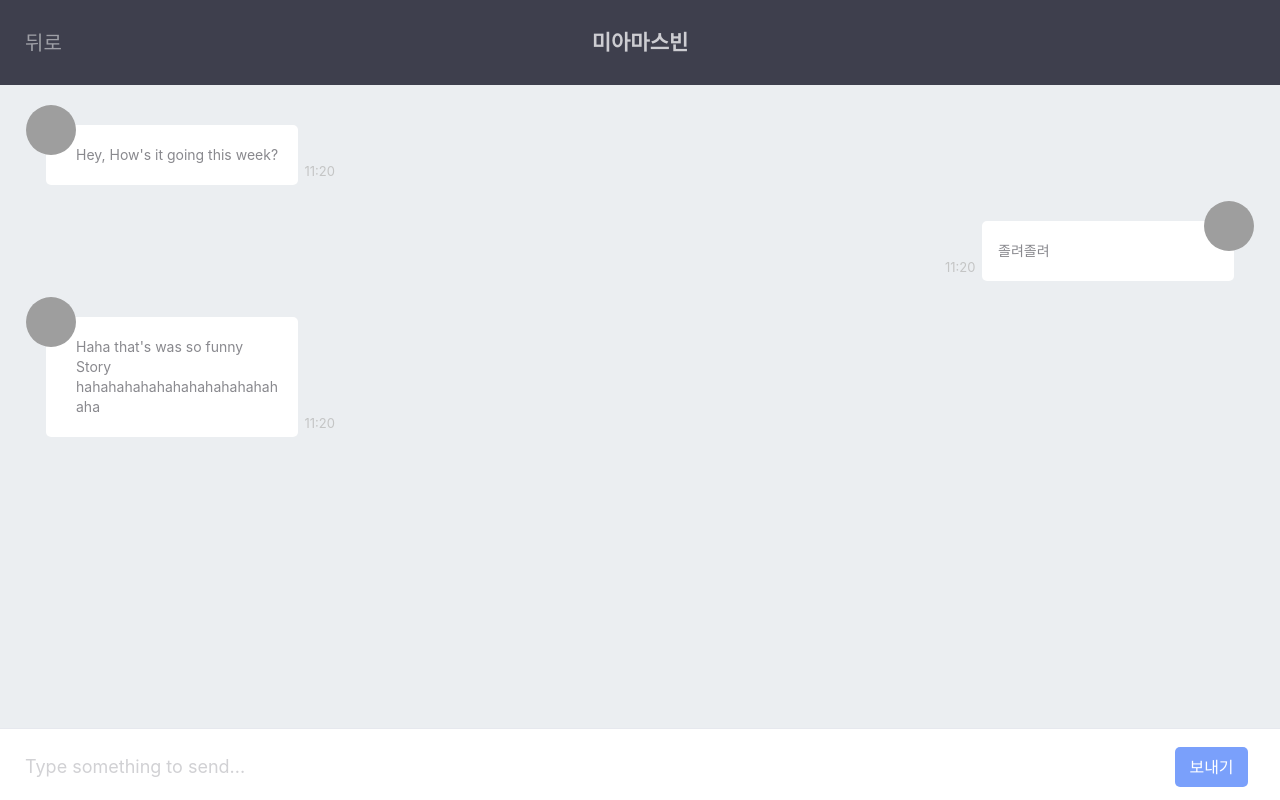
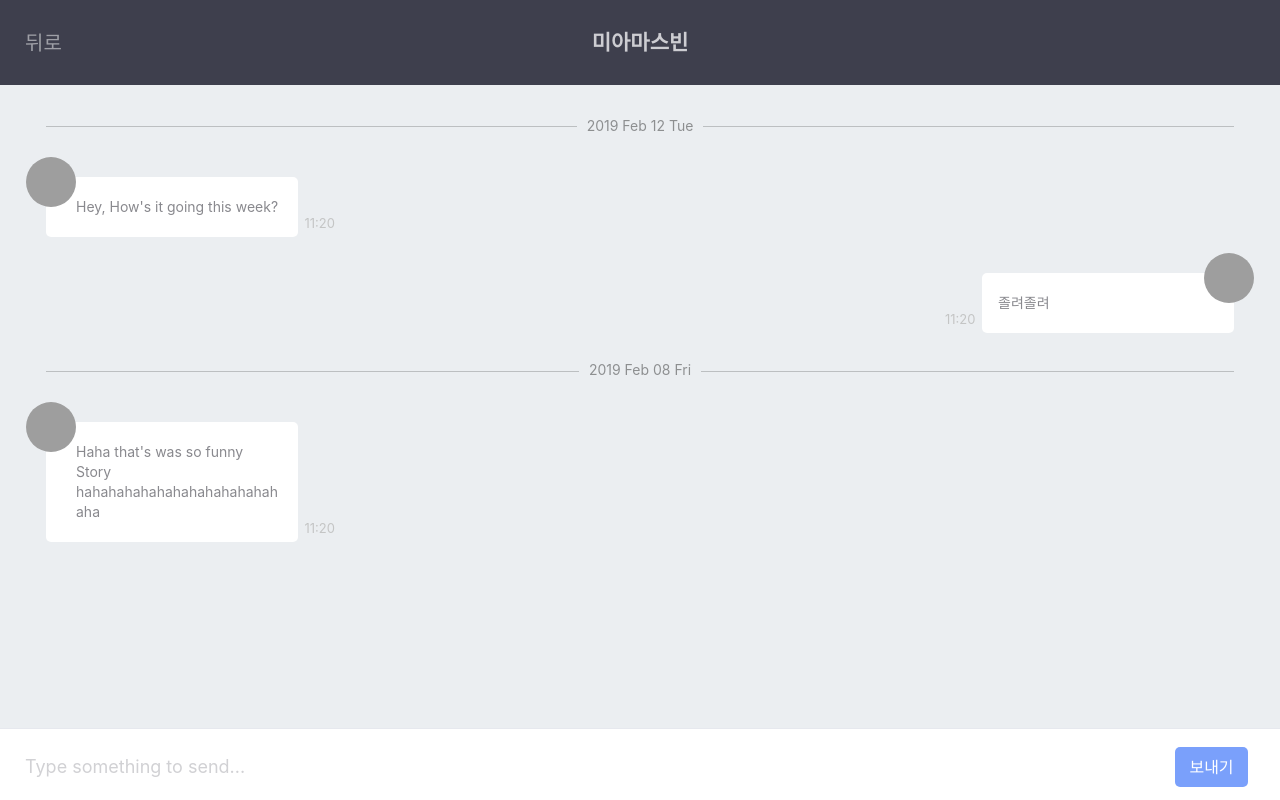
Before and after one commit to Yesdoing/clone_chat_project, a React (Create React App) app: page /chat/1 in a window 1280 px wide. Built offline with nearby package versions, Linux system fonts and the light colour scheme; grey boxes are pictures that could not be loaded.

Commit message:
add DateDivider

```diff
--- /dev/null
+++ b/src/Components/DateDivider.js
@@ -0,0 +1,31 @@
+import React from "react";
+import PropTypes from "prop-types";
+import styled from "styled-components";
+
+const Container = styled.div`
+  width: 100%;
+  text-align: center;
+  border-bottom: 1px solid rgba(0, 0, 0, 0.2);
+  line-height: 0.1em;
+
+  margin-bottom: 50px;
+
+`;
+
+const Date = styled.span`
+  background: #ebeef1;
+  padding: 0 10px;
+  color: rgba(0, 0, 0, 0.4);
+`;
+
+const DateDivider = ({ date }) => (
+  <Container>
+    <Date>{date}</Date>
+  </Container>
+);
+
+DateDivider.propTypes = {
+  date: PropTypes.string.isRequired
+};
+
+export default DateDivider;
--- a/src/Routes/Chat/ChatContainer.js
+++ b/src/Routes/Chat/ChatContainer.js
@@ -22,16 +22,14 @@ export default useUI(
 
       this.setMessageContainerRef = element => {
         this.messageContainer = element;
-      }
+      };
 
       this.scrollToBottom = () => {
-        if(this.messageContainer) {
+        if (this.messageContainer) {
           const { scrollHeight } = this.messageContainer;
           this.messageContainer.scrollTop = scrollHeight;
         }
-      }
-
-
+      };
     }
 
     componentDidMount() {
@@ -41,7 +39,7 @@ export default useUI(
         },
         history: { push }
       } = this.props;
-
+      const { messageDividerOfDate } = this;
       const parsedId = parseInt(id);
 
       if (isNaN(parsedId)) {
@@ -50,8 +48,11 @@ export default useUI(
 
       try {
         const data = richWebApi.chat(parsedId);
+
+        let updatedMessages = messageDividerOfDate([...data.messages]);
+
         this.setState({
-          messages: data.messages,
+          messages: updatedMessages,
           to_user: data.to_user,
           from_user: data.from_user
         });
@@ -68,6 +69,10 @@ export default useUI(
       }
     }
 
+    setDateFormat = date =>
+      date
+        .split(",")
+        .reduce((acc, cur, index) => (index !== 2 ? `${acc} ${cur}` : acc));
 
     handleSubmit = event => {
       event.preventDefault();
@@ -89,13 +94,30 @@ export default useUI(
     sendMessage = async () => {
       const { message, messages } = this.state;
       let updateMessages = null;
+      const currentDate = moment().format("YYYY MMM DD,ddd,hh:mm");
       try {
         const messageObject = {
           username: "yesdoing",
-          date: moment().format("YYYY MMM DD,ddd,hh:mm"),
+          date: currentDate,
           content: message
         };
-        updateMessages = [...messages, messageObject];
+        let lastMessage = messages.pop();
+
+        if (
+          this.setDateFormat(currentDate) ===
+          this.setDateFormat(lastMessage.date)
+        ) {
+          updateMessages = [...messages, lastMessage, messageObject];
+        } else {
+          let dateDividerFormat = this.setDateFormat(currentDate);
+
+          updateMessages = [
+            ...messages,
+            lastMessage,
+            dateDividerFormat,
+            messageObject
+          ];
+        }
         richWebApi.talk(messageObject);
       } catch (error) {
         this.setState({
@@ -105,6 +127,22 @@ export default useUI(
         await this.setState({ messages: updateMessages, message: "" });
         this.scrollToBottom();
       }
+    };
+
+    messageDividerOfDate = messages => {
+      const modifyMessgae = [...messages];
+
+      let recentDate = this.setDateFormat(modifyMessgae[0].date);
+      let updatedMessages = [recentDate];
+      for (let message of modifyMessgae) {
+        let messageDate = this.setDateFormat(message.date);
+        if (recentDate !== messageDate) {
+          updatedMessages.push(messageDate);
+          recentDate = messageDate;
+        }
+        updatedMessages.push(message);
+      }
+      return updatedMessages;
     };
 
     render() {
--- a/src/Routes/Chat/ChatPresenter.js
+++ b/src/Routes/Chat/ChatPresenter.js
@@ -3,6 +3,7 @@ import PropTypes from "prop-types";
 import styled from "styled-components";
 import Loader from "Components/Loader";
 import Message from "Components/Message";
+import DateDivider from "../../Components/DateDivider";
 
 const Container = styled.div``;
 
@@ -63,15 +64,24 @@ const ChatPresenter = ({
     <Loader />
   ) : (
     <Container>
-      <MessageContainer ref={(ref) => setMessageContainerRef(ref) }>
-        {messages.map((message, index) => (
-          <Message
-            key={index}
-            message={message.content}
-            profileImageUrl={message.username === loggedInUser ? toUser.user_profile_image : fromUser.user_profile_image}
-            isLogginedUser={message.username === loggedInUser}
-            messageTime={message.date}
-          />))}
+      <MessageContainer ref={ref => setMessageContainerRef(ref)}>
+        {messages.map((message, index) =>
+          typeof message === "string" ? (
+            <DateDivider date={message} key={index} />
+          ) : (
+            <Message
+              key={index}
+              message={message.content}
+              profileImageUrl={
+                message.username === loggedInUser
+                  ? toUser.user_profile_image
+                  : fromUser.user_profile_image
+              }
+              isLogginedUser={message.username === loggedInUser}
+              messageTime={message.date}
+            />
+          )
+        )}
       </MessageContainer>
       <Form onSubmit={e => e.preventDefault()}>
         <Input
```
